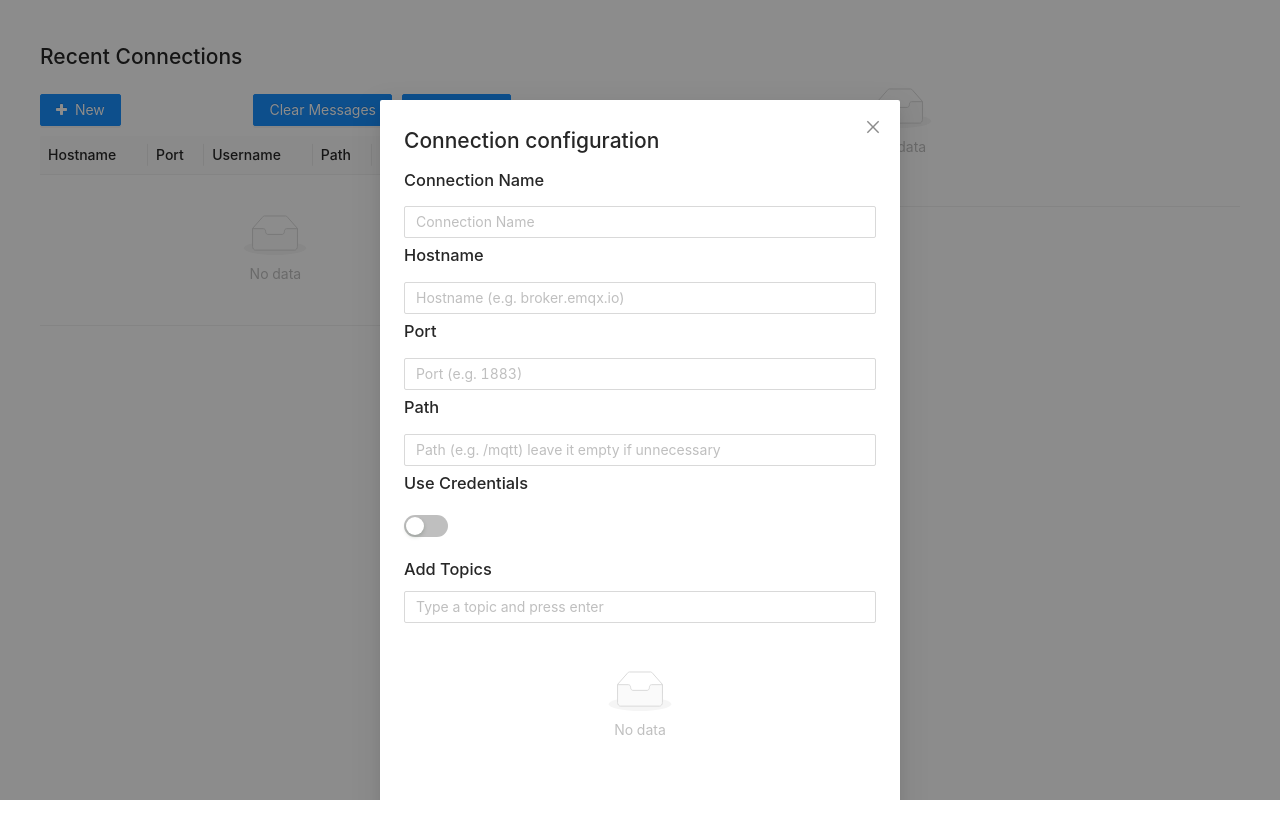
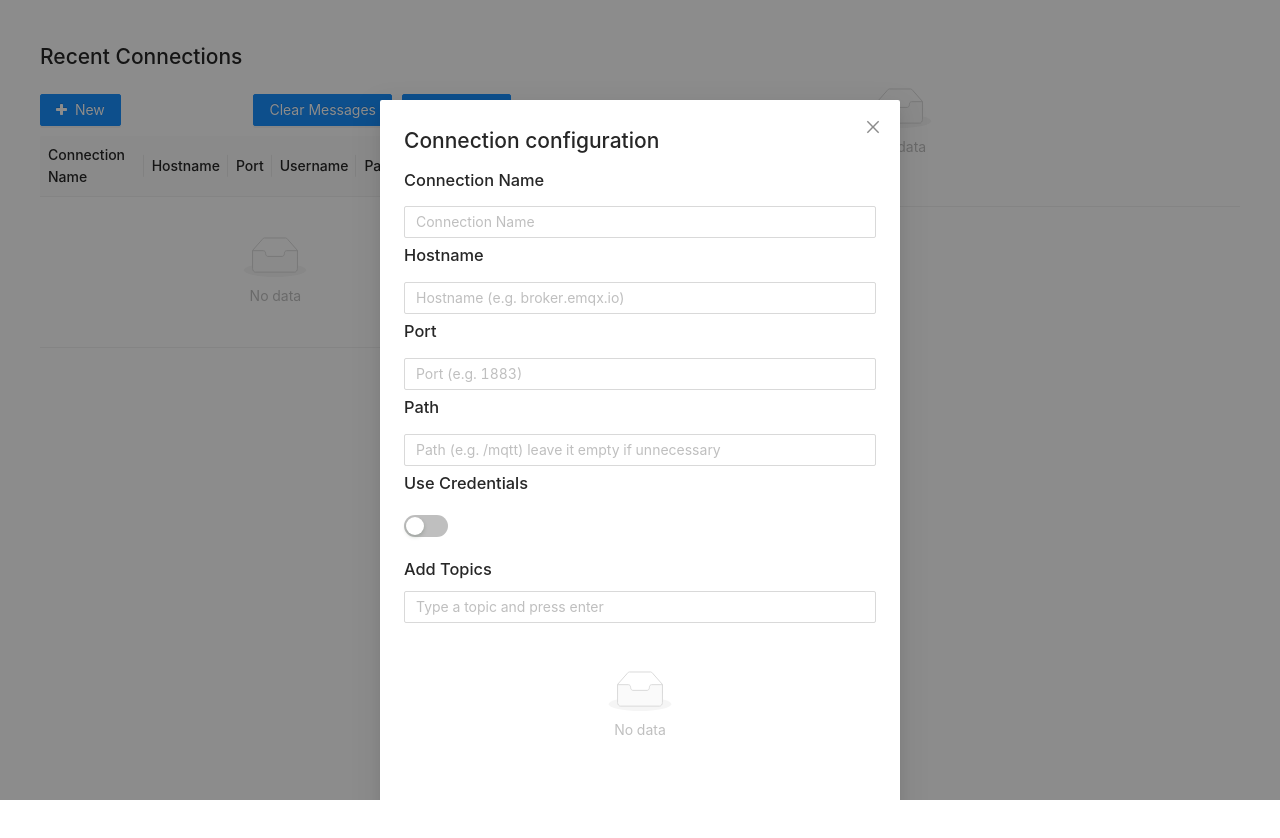
Before and after one commit to damienzonly/ts-mqc, a React (Create React App) app: page / in a window 1280 px wide. Built offline with nearby package versions, Linux system fonts and the light colour scheme.

Commit message:
connection name column in recent connections table

```diff
--- a/src/components/RecentConnections.tsx
+++ b/src/components/RecentConnections.tsx
@@ -62,6 +62,7 @@ export class RecentConnections extends React.Component<RecentConnectionsProps> {
 
     render() {
         const recentConnectionsColumns = [
+            { title: "Connection Name", dataIndex: "connection_name", render: fallbackNone },
             { title: "Hostname", dataIndex: "connection_hostname", render: fallbackNone },
             { title: "Port", dataIndex: "connection_port", render: fallbackNone },
             { title: "Username", dataIndex: "connection_username", render: fallbackNone },
```
